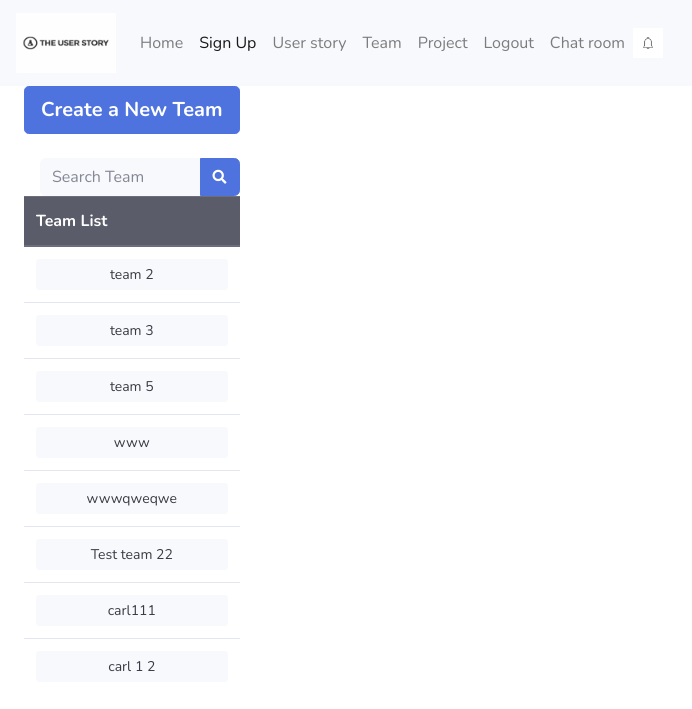
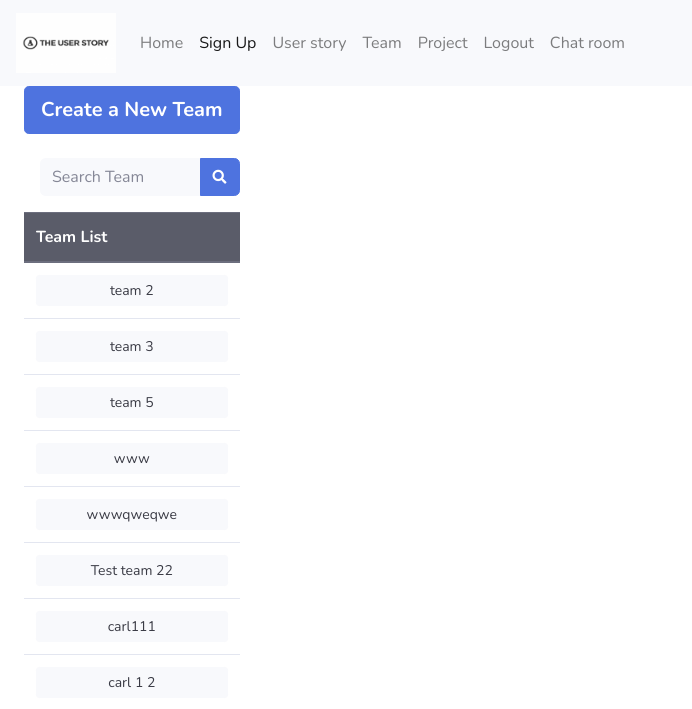
Before and after one commit to carlchengyt/Group6_WebApp, a Flask app: page /team_base in a window 1280 px wide. Shown: the top 709 px of the page, without its empty margins (0-692 px from the left). Run offline with Flask 2, Linux system fonts and the light colour scheme; a user stored in the database is signed in; data comes from the database, SQL or seed files in the repository; parts of the project's set-up code (start-up, migrations or seed data) failed here and were passed over; some libraries are stand-ins or nearby versions.

Commit message:
base & team base

```diff
--- a/app/templates/base.html
+++ b/app/templates/base.html
@@ -51,12 +51,6 @@
                 </li>
             {% endif %}
             <a class="nav-item nav-link" href="{{ url_for('chatapp.room') }}">Chat room</a>
-
-            <a class="navbar-brand" href="#">
-                <img src="{{ url_for('static', filename='notificationLOGO.jpg') }}" class="d-inline-block align-top"
-                     width="30px" height="30px"
-                     alt="Notification">
-            </a>
         </div>
     </div>
 </nav>
--- a/app/templates/team_base.html
+++ b/app/templates/team_base.html
@@ -28,7 +28,7 @@
                                         </button>
                                     </div>
                                 </div>
-                            </form>
+                            </form><p></p>
                             <table class="table">
                                 <thead class="thead-dark">
                                 <tr>
```
